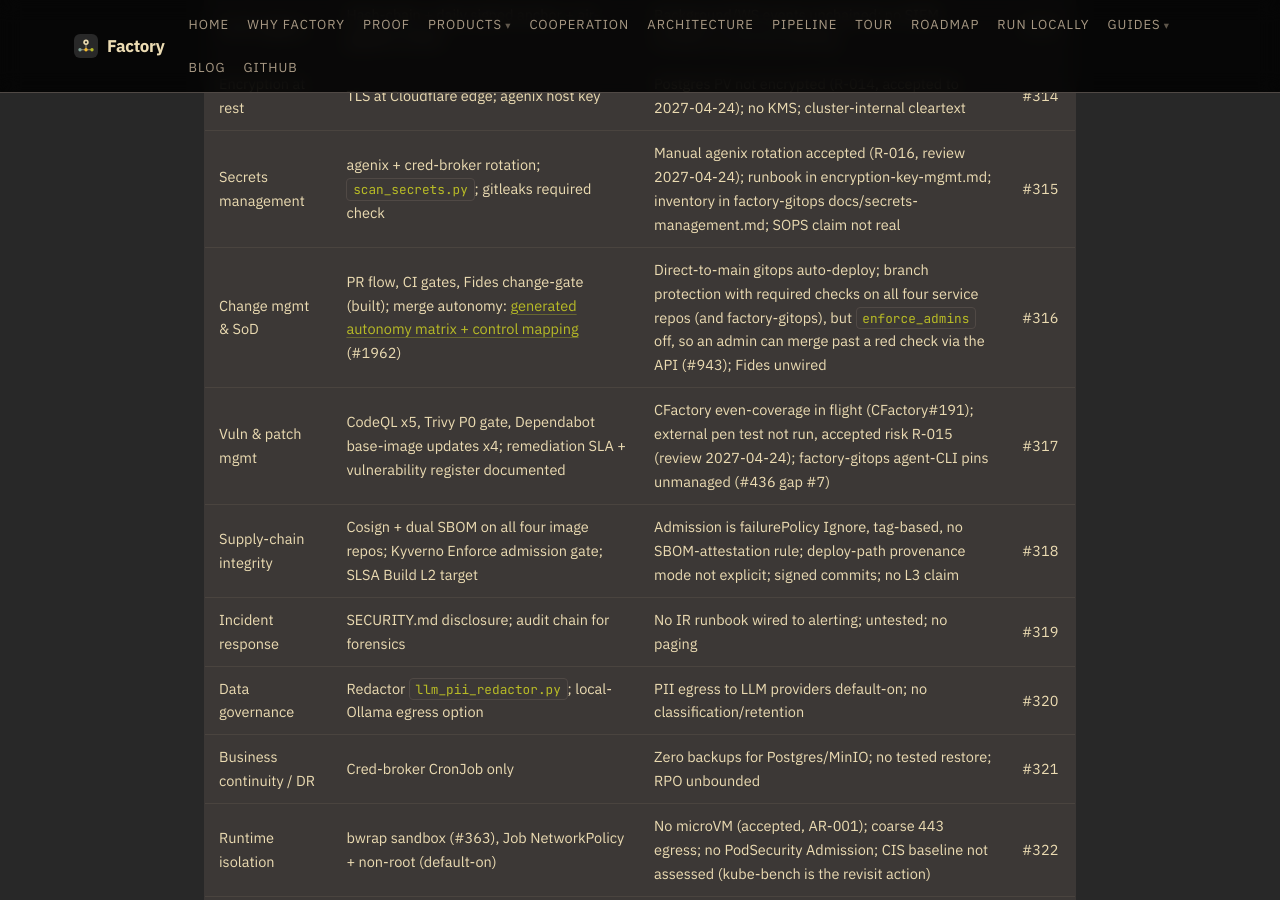
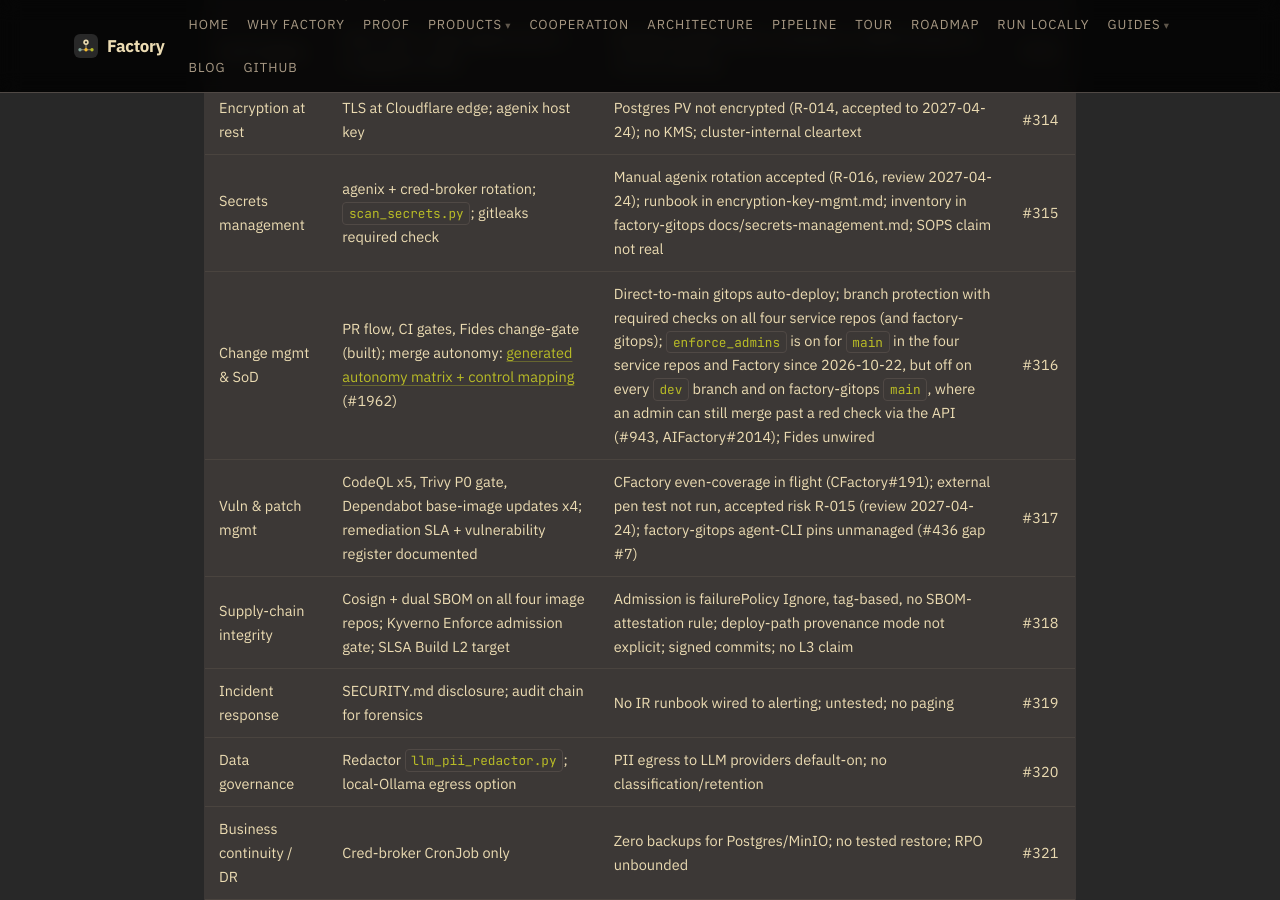
Before and after one commit to olafkfreund/Factory, a Jekyll site: the page built from docs/compliance/control-matrix.md, in a window 1280 px wide and 900 px high, scrolled down 2542 px. Built offline with Jekyll 4.4.1, drawn with Linux system fonts in a browser that asks for light colours; our own code applies the rules of GitHub Pages for plain Markdown files.

Commit message:
docs(compliance): hub row says enforce_admins is on for main (AIFactory#2014)
Factory#943 set enforce_admins on main for AIFactory, PFactory, TFactory,
CFactory and Factory on 2026-10-22. dev branches and factory-gitops main stay
off. Re-read live on 2026-11-07. One-line doc change, exempt from the artifact
workflow; the artifacts for the matching AIFactory change are in AIFactory#2014.

Part of #1958.

Co-Authored-By: Claude Opus 5.5 <noreply@anthropic.com>
Claude-Session: https://claude.ai/code/session_01WtDyDqabJ8SR4gD3ubwYx1

```diff
--- a/docs/compliance/control-matrix.md
+++ b/docs/compliance/control-matrix.md
@@ -50,7 +50,7 @@ as separate columns here.
 | Audit logging | Hash-chain + daily signed anchor + air-gapped verifier | Background/WS events unchained; no SIEM forward; no security alerting | #313 |
 | Encryption at rest | TLS at Cloudflare edge; agenix host key | Postgres PV not encrypted (R-014, accepted to 2027-04-24); no KMS; cluster-internal cleartext | #314 |
 | Secrets management | agenix + cred-broker rotation; `scan_secrets.py`; gitleaks required check | Manual agenix rotation accepted (R-016, review 2027-04-24); runbook in encryption-key-mgmt.md; inventory in factory-gitops docs/secrets-management.md; SOPS claim not real | #315 |
-| Change mgmt & SoD | PR flow, CI gates, Fides change-gate (built); merge autonomy: [generated autonomy matrix + control mapping](https://aifactory.freundcloud.com/compliance/autonomy-matrix) (#1962) | Direct-to-main gitops auto-deploy; branch protection with required checks on all four service repos (and factory-gitops), but `enforce_admins` off, so an admin can merge past a red check via the API (#943); Fides unwired | #316 |
+| Change mgmt & SoD | PR flow, CI gates, Fides change-gate (built); merge autonomy: [generated autonomy matrix + control mapping](https://aifactory.freundcloud.com/compliance/autonomy-matrix) (#1962) | Direct-to-main gitops auto-deploy; branch protection with required checks on all four service repos (and factory-gitops); `enforce_admins` is on for `main` in the four service repos and Factory since 2026-10-22, but off on every `dev` branch and on factory-gitops `main`, where an admin can still merge past a red check via the API (#943, AIFactory#2014); Fides unwired | #316 |
 | Vuln & patch mgmt | CodeQL x5, Trivy P0 gate, Dependabot base-image updates x4; remediation SLA + vulnerability register documented | CFactory even-coverage in flight (CFactory#191); external pen test not run, accepted risk R-015 (review 2027-04-24); factory-gitops agent-CLI pins unmanaged (#436 gap #7) | #317 |
 | Supply-chain integrity | Cosign + dual SBOM on all four image repos; Kyverno Enforce admission gate; SLSA Build L2 target | Admission is failurePolicy Ignore, tag-based, no SBOM-attestation rule; deploy-path provenance mode not explicit; signed commits; no L3 claim | #318 |
 | Incident response | SECURITY.md disclosure; audit chain for forensics | No IR runbook wired to alerting; untested; no paging | #319 |
```
